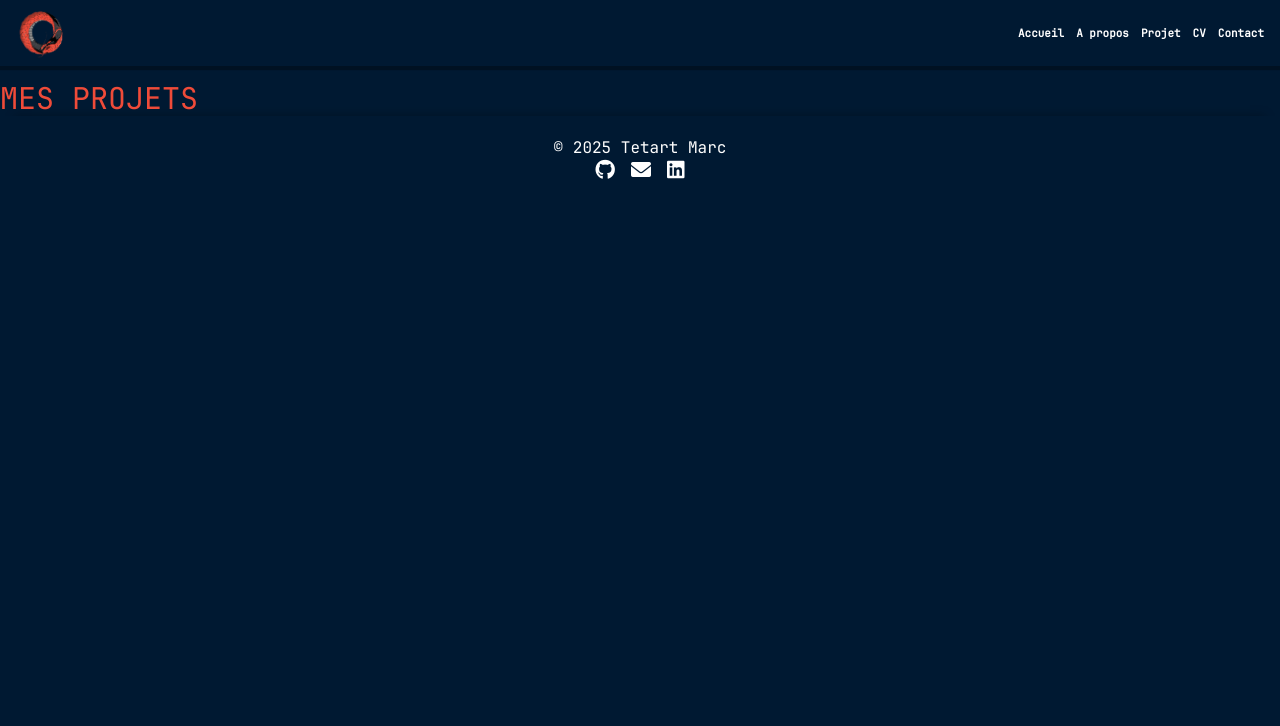
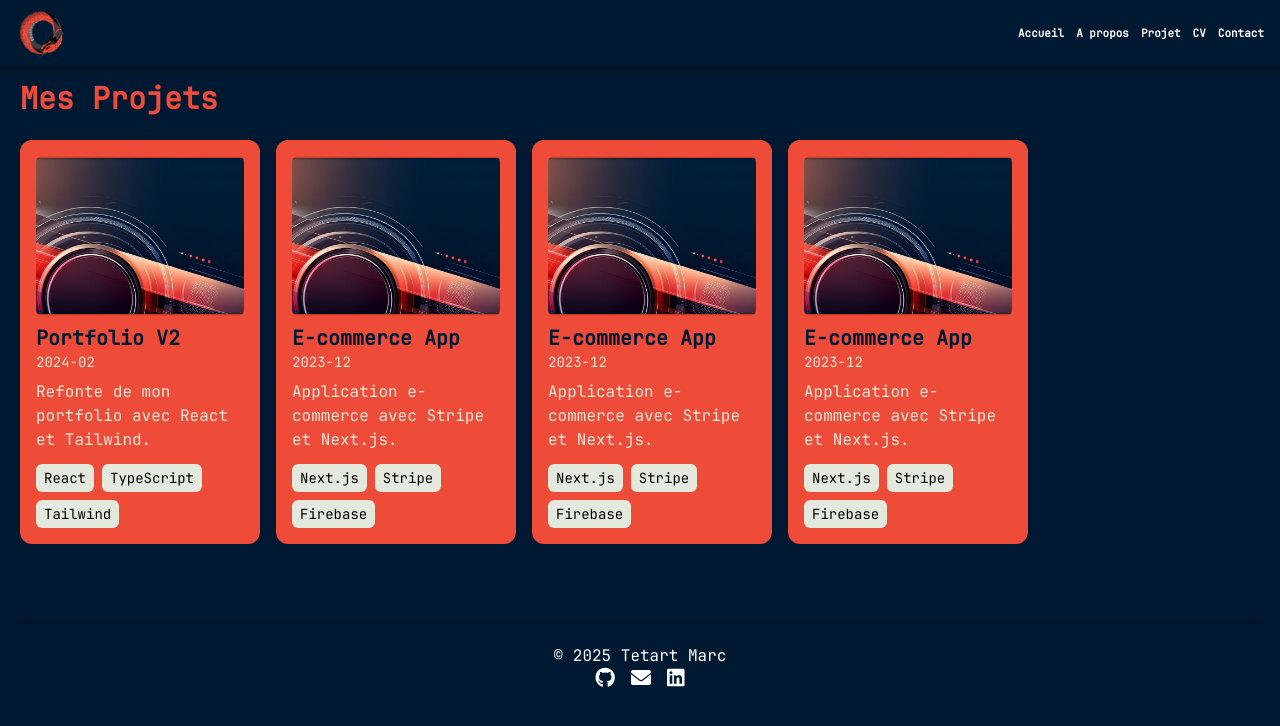
Before and after one commit to marc135169/MT_Portfolio, a React (Vite) app: page /project in a window 1280 px wide. Shown: the top 726 px of the page. Built offline with nearby package versions, Linux system fonts and the light colour scheme.

Commit message:
Home Page

```diff
--- a/package.json
+++ b/package.json
@@ -13,6 +13,7 @@
     "@react-pdf/renderer": "^4.2.2",
     "@tailwindcss/vite": "^4.0.6",
     "@types/react-router-dom": "^5.3.3",
+    "framer-motion": "^12.4.4",
     "react": "^18.3.1",
     "react-dom": "^18.3.1",
     "react-router-dom": "^7.1.5"
--- /dev/null
+++ b/src/components/Card.tsx
@@ -0,0 +1,29 @@
+import React from "react";
+
+interface ProjectProps {
+    title: string;
+    date: string;
+    description: string;
+    technologies: string[];
+    image: string;
+}
+
+const Card: React.FC<ProjectProps> = ({ title, date, description, technologies, image }) => {
+    return (
+        <div className="bg-primary shadow-lg rounded-xl p-4 w-60">
+            <img src={image} alt={title} className="w-full h-40 object-cover rounded-md" />
+            <h3 className="text-xl font-bold text-secondary mt-2">{title}</h3>
+            <p className="text-quinary text-sm">{date}</p>
+            <p className="text-quinary mt-2">{description}</p>
+            <div className="mt-3 flex flex-wrap gap-2">
+                {technologies.map((tech, index) => (
+                    <span key={index} className="bg-quinary px-2 py-1 text-sm rounded-md">
+            {tech}
+          </span>
+                ))}
+            </div>
+        </div>
+    );
+};
+
+export default Card;
--- a/src/components/Slider.tsx
+++ b/src/components/Slider.tsx
@@ -0,0 +1,28 @@
+import React, { useRef } from "react";
+import { motion } from "framer-motion";
+
+import projects from "../data/projects.json";
+import Card from "./Card.tsx";
+
+const Slider: React.FC = () => {
+    const carouselRef = useRef<HTMLDivElement>(null);
+
+    return (
+        <div className="overflow-hidden relative">
+            <motion.div
+                ref={carouselRef}
+                className="flex gap-4"
+                drag="x"
+                dragConstraints={{ right: 0, left: -((projects.length - 1) * 160) }}
+            >
+                {projects.map((project, index) => (
+                    <motion.div key={index} className="cursor-grab">
+                        <Card {...project} />
+                    </motion.div>
+                ))}
+            </motion.div>
+        </div>
+    );
+};
+
+export default Slider;
--- /dev/null
+++ b/src/data/projects.json
@@ -0,0 +1,30 @@
+[
+  {
+    "title": "Portfolio V2",
+    "date": "2024-02",
+    "description": "Refonte de mon portfolio avec React et Tailwind.",
+    "technologies": ["React", "TypeScript", "Tailwind"],
+    "image": "/public/img/Banner.png"
+  },
+  {
+    "title": "E-commerce App",
+    "date": "2023-12",
+    "description": "Application e-commerce avec Stripe et Next.js.",
+    "technologies": ["Next.js", "Stripe", "Firebase"],
+    "image": "/public/img/Banner.png"
+  },
+  {
+    "title": "E-commerce App",
+    "date": "2023-12",
+    "description": "Application e-commerce avec Stripe et Next.js.",
+    "technologies": ["Next.js", "Stripe", "Firebase"],
+    "image": "/public/img/Banner.png"
+  },
+  {
+    "title": "E-commerce App",
+    "date": "2023-12",
+    "description": "Application e-commerce avec Stripe et Next.js.",
+    "technologies": ["Next.js", "Stripe", "Firebase"],
+    "image": "/public/img/Banner.png"
+  }
+]
--- a/src/pages/Project.tsx
+++ b/src/pages/Project.tsx
@@ -1,7 +1,13 @@
-export default function Project(){
+import React from "react";
+import Slider from "../components/Slider";
+
+const Projects: React.FC = () => {
     return (
-        <main>
-            <h1 className="text-3xl pt-20 text-primary">MES PROJETS</h1>
-        </main>
-    )
-}
+        <section className="py-20 px-5">
+            <h2 className="text-3xl font-bold mb-6 text-primary">Mes Projets</h2>
+            <Slider />
+        </section>
+    );
+};
+
+export default Projects;
```
Also changed, not shown: 1 other file (tests, documents, lock files or other folders).
